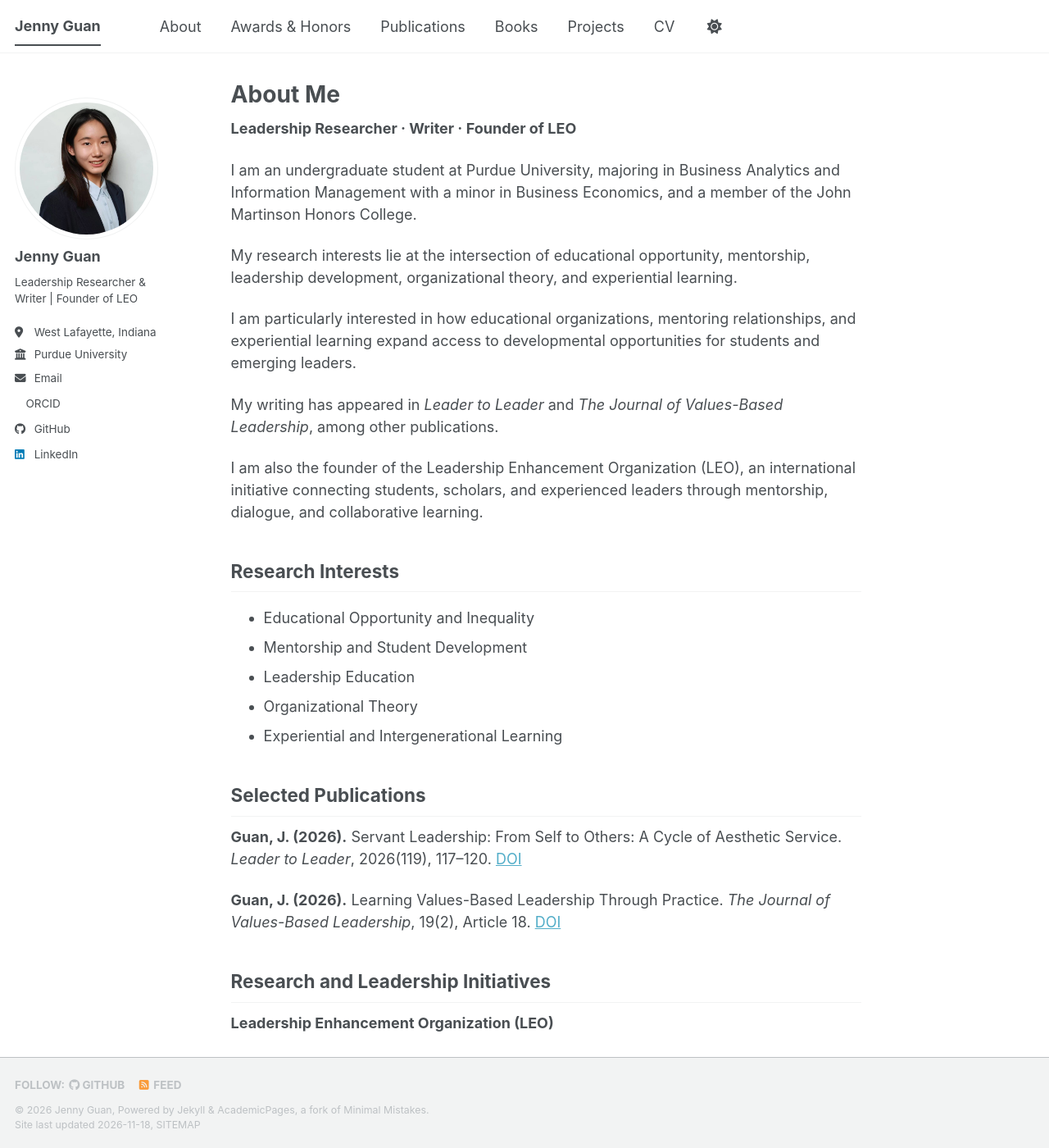
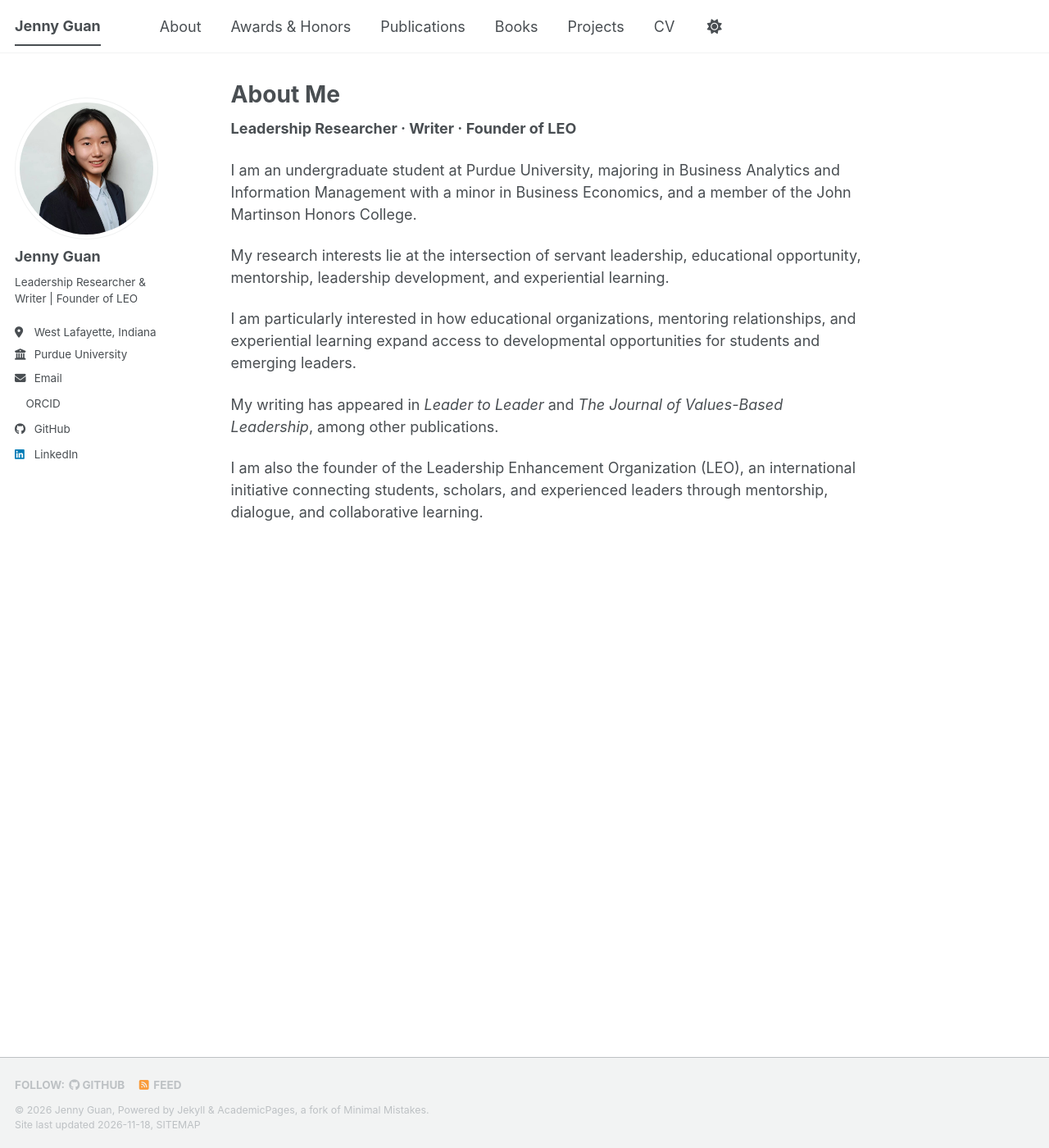
Before and after one commit to JennyGuan101/JennyGuan101.github.io, a Jekyll site: the page built from _pages/about.md, in a window 1280 px wide and 1400 px high. Shown: the whole window at 82% size. Built offline with Jekyll 4.4.1, drawn with Linux system fonts in a browser that asks for light colours; a script bundle is joined from its source files by our own code; a style sheet for code colours, icons or effects is not loaded; some of the changed text lies outside the part shown.

Commit message:
Update about.md

```diff
--- a/_pages/about.md
+++ b/_pages/about.md
@@ -11,34 +11,10 @@ redirect_from:
 
 I am an undergraduate student at Purdue University, majoring in Business Analytics and Information Management with a minor in Business Economics, and a member of the John Martinson Honors College.
 
-My research interests lie at the intersection of educational opportunity, mentorship, leadership development, organizational theory, and experiential learning.
+My research interests lie at the intersection of servant leadership, educational opportunity, mentorship, leadership development, and experiential learning.
 
 I am particularly interested in how educational organizations, mentoring relationships, and experiential learning expand access to developmental opportunities for students and emerging leaders.
 
 My writing has appeared in *Leader to Leader* and *The Journal of Values-Based Leadership*, among other publications.
 
 I am also the founder of the Leadership Enhancement Organization (LEO), an international initiative connecting students, scholars, and experienced leaders through mentorship, dialogue, and collaborative learning.
-
-## Research Interests
-
-- Educational Opportunity and Inequality
-- Mentorship and Student Development
-- Leadership Education
-- Organizational Theory
-- Experiential and Intergenerational Learning
-
-## Selected Publications
-
-**Guan, J. (2026).** Servant Leadership: From Self to Others: A Cycle of Aesthetic Service. *Leader to Leader*, 2026(119), 117–120. [DOI](https://doi.org/10.1002/ltl.70020)
-
-**Guan, J. (2026).** Learning Values-Based Leadership Through Practice. *The Journal of Values-Based Leadership*, 19(2), Article 18. [DOI](https://doi.org/10.22543/1948-0733.1639)
-
-## Research and Leadership Initiatives
-
-**Leadership Enhancement Organization (LEO)**
-
-Founder and Global Lead of an international initiative dedicated to expanding access to leadership development.
-
-**Servant Leadership 2.0**
-
-Core Organizer, Co-Author, and Lead Editor of a three-volume collaborative leadership publishing project.
```
